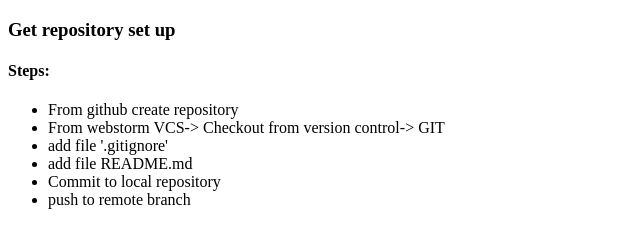
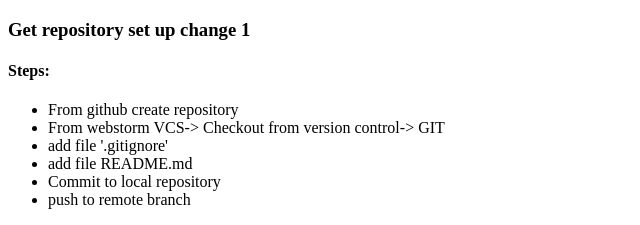
Before and after one commit to randyd12/rmd-git-practice, a plain HTML site: page rpg/index.html in a window 1280 px wide. Shown: the top 225 px of the page, 0-640 px from the left. Drawn offline with Linux system fonts and the light colour scheme.

Commit message:
make change

```diff
--- a/rpg/index.html
+++ b/rpg/index.html
@@ -6,7 +6,7 @@
 </head>
 <body>
 
-<h3>Get repository set up</h3>
+<h3>Get repository set up change 1</h3>
 
 <h4>Steps:</h4>
 <ul>
```
